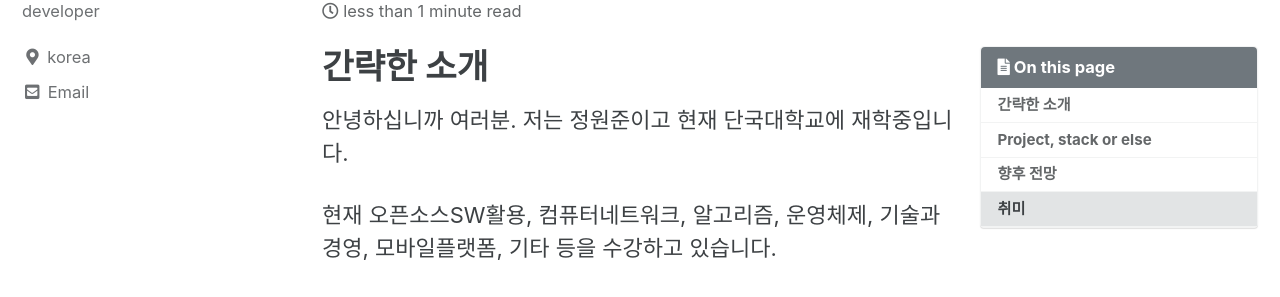
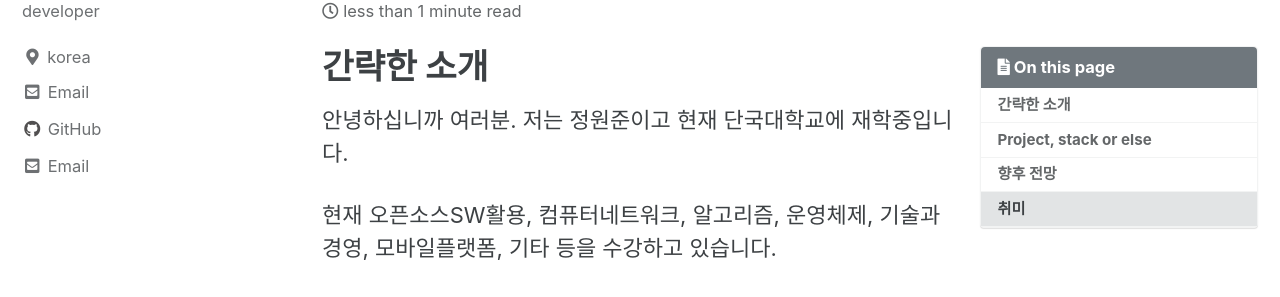
Before and after one commit to Seoulice/Seoulice.github.io, a Jekyll site: the page built from _posts/2023-04-30-mid term test.markdown, in a window 1280 px wide. Shown: the part 155-452 px from the top of the page. Built offline with Jekyll 4.4.1, drawn with Linux system fonts in a browser that asks for light colours; cached includes are drawn as plain includes.

Commit message:
Update _config.yml

```diff
--- a/_config.yml
+++ b/_config.yml
@@ -112,21 +112,21 @@
   links:
     - label: "Email"
       icon: "fas fa-fw fa-envelope-square"
-      # url: "mailto:your.name@email.com"
-    - label: "Website"
-      icon: "fas fa-fw fa-link"
+      url: "mailto:32194167@dankook.ac.kr"
+    #- label: "Website"
+     # icon: "fas fa-fw fa-link"
       # url: "https://your-website.com"
-    - label: "Twitter"
-      icon: "fab fa-fw fa-twitter-square"
+    #- label: "Twitter"
+     # icon: "fab fa-fw fa-twitter-square"
       # url: "https://twitter.com/"
-    - label: "Facebook"
-      icon: "fab fa-fw fa-facebook-square"
-      # url: "https://facebook.com/"
+    #- label: "Facebook"
+     # icon: "fab fa-fw fa-facebook-square"
+      ## url: "https://facebook.com/"
     - label: "GitHub"
       icon: "fab fa-fw fa-github"
-      # url: "https://github.com/"
-    - label: "Instagram"
-      icon: "fab fa-fw fa-instagram"
+      url: "https://github.com/Seoulice"
+    #label: "Instagram"
+      #icon: "fab fa-fw fa-instagram"
       # url: "https://instagram.com/"
 
 # Site Footer
```
